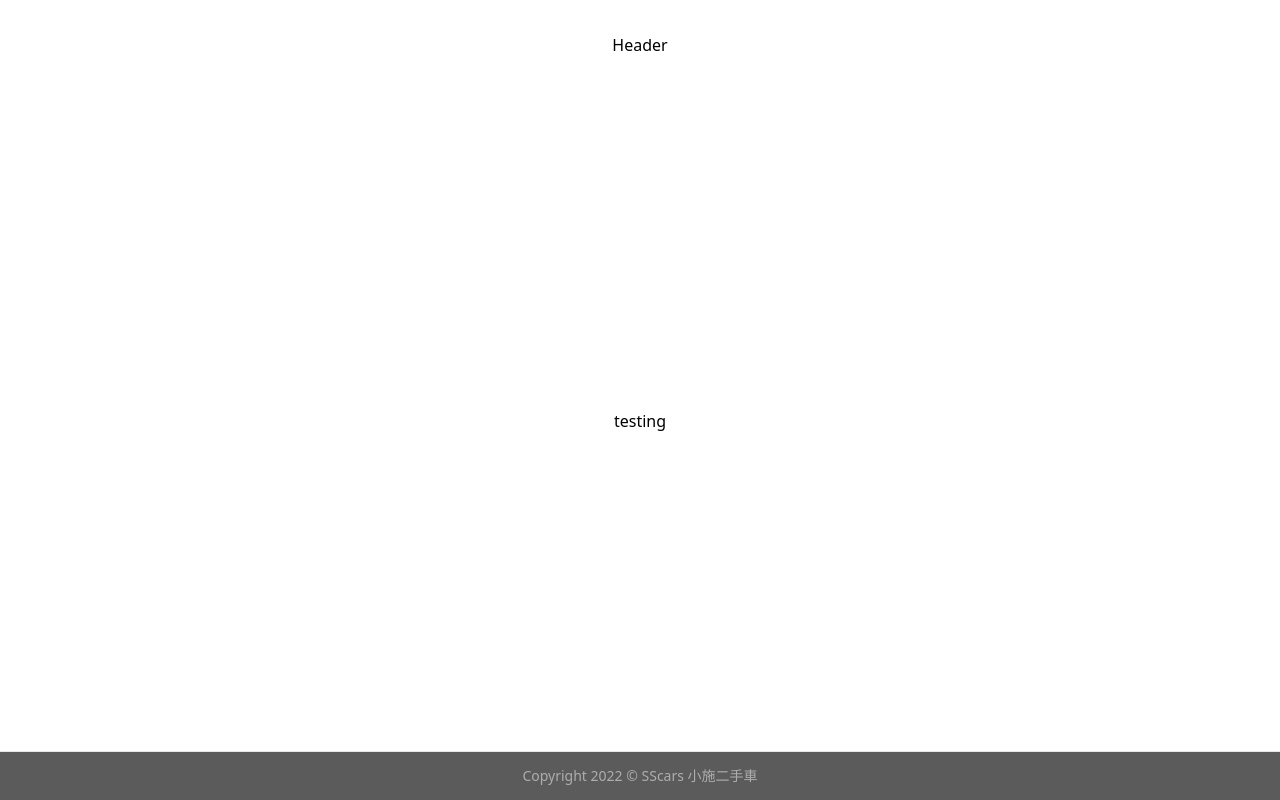
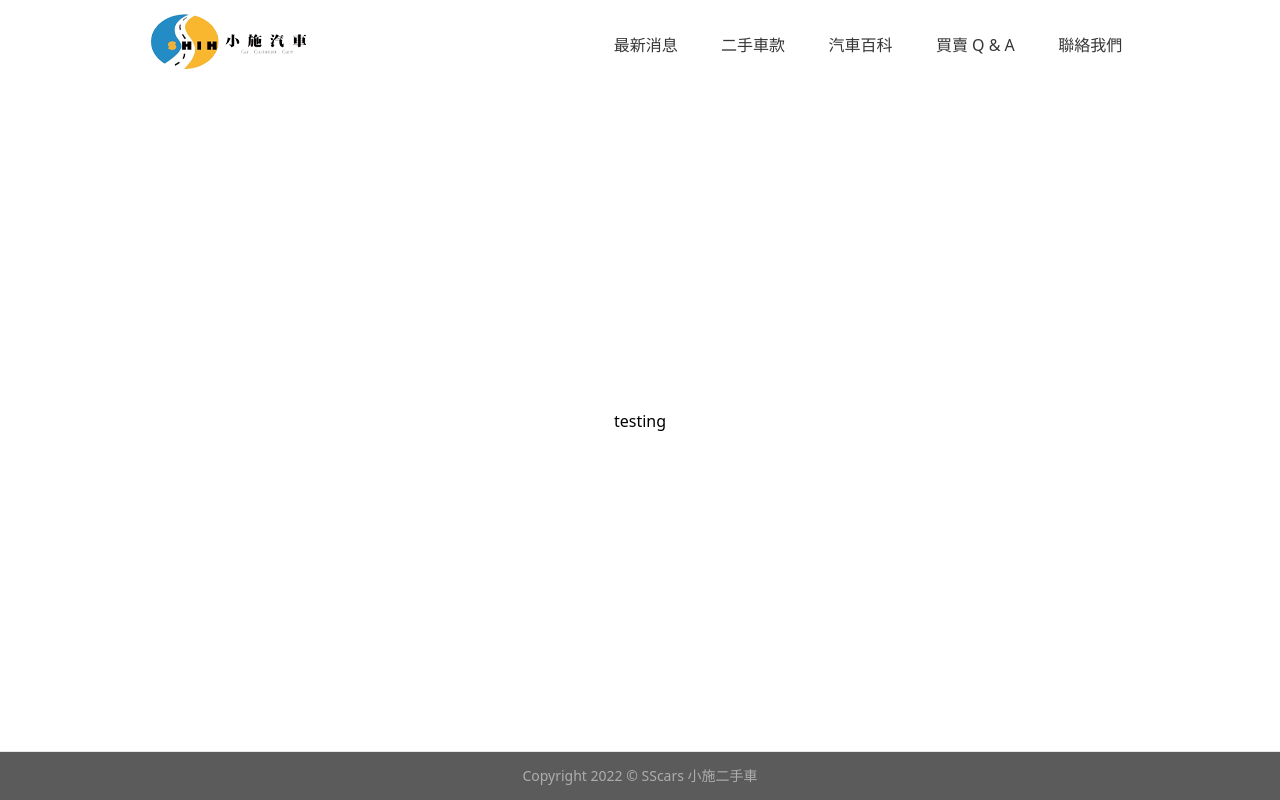
Before and after one commit to pakerchang/sscars, a Next.js app: page / in a window 1280 px wide. Built offline with nearby package versions, Linux system fonts and the light colour scheme.

Commit message:
feat(Components): add Header nav items.'

```diff
--- a/components/shared/Header.js
+++ b/components/shared/Header.js
@@ -1,7 +1,38 @@
 import React from "react";
+import Image from "next/image";
+import logo from "assets/logo.png";
+import { Tab } from "@headlessui/react";
 
 function Header() {
-  return <div className="w-full h-[90px] flex justify-center items-center">Header</div>;
+  const navItem = [
+    { title: "最新消息", pathName: "/news" },
+    { title: "二手車款", pathName: "/cars" },
+    { title: "汽車百科", pathName: "/category" },
+    { title: "買賣 Q & A", pathName: "/sellqa" },
+    { title: "聯絡我們", pathName: "contact" },
+  ];
+
+  return (
+    <div className="w-full h-[90px] flex justify-around items-center">
+      <div className="header-logo">
+        <Image src={logo} alt="logo" width={184} height={74} />
+      </div>
+      <div className="header-nav">
+        <Tab.Group>
+          <Tab.List className="flex justify-around items-center w-[552px]">
+            {navItem.map((item) => (
+              <Tab
+                className="text-[#121212D9] border-none h-[36px] py-[10px] flex justify-center items-center"
+                key={item.title}
+              >
+                {item.title}
+              </Tab>
+            ))}
+          </Tab.List>
+        </Tab.Group>
+      </div>
+    </div>
+  );
 }
 
 export default Header;
```
